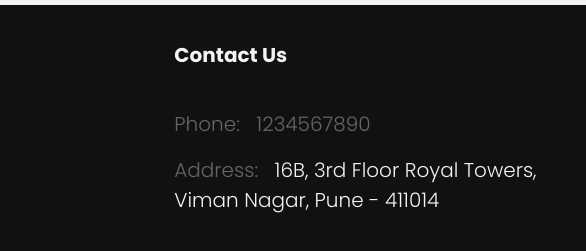
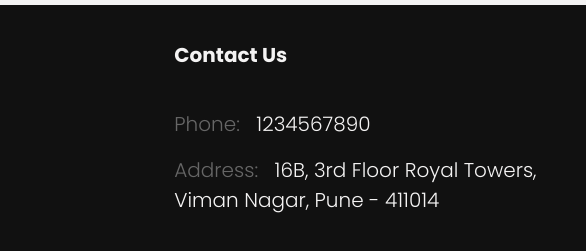
Before and after one commit to MaithiliS07/Dance-Academy-Website, a plain HTML site: page index.html in a window 1280 px wide. Shown: the part 4007-4258 px from the top of the page, 282-868 px from the left. Drawn offline with nearby package versions, Linux system fonts and the light colour scheme.

Commit message:
color of link

```diff
--- a/index.html
+++ b/index.html
@@ -191,7 +191,7 @@
 
             <div class="col-sm">
                 <p class="f-title">Contact Us</p> <br>
-                <p class="f-label">Phone: <a href="tel: +9197643228160" class="f-data" style="color:inherit; text-decoration:none;">&nbsp; 1234567890</a></p>
+                <p class="f-label">Phone: <a href="tel: +9197643228160" class="f-data" style=" text-decoration:none;">&nbsp; 1234567890</a></p>
                 <p class="f-label">Address: <span class="f-data">&nbsp; 16B, 3rd Floor Royal Towers, Viman Nagar, Pune - 411014</span></p>
             </div>
 
```
